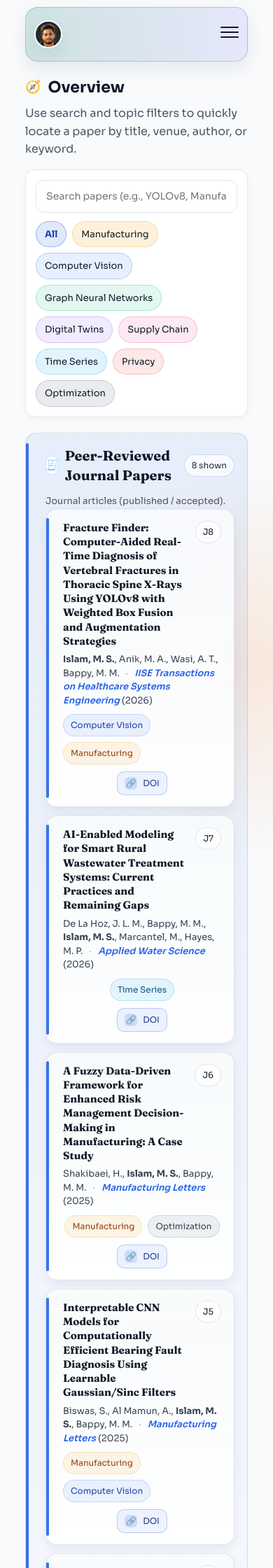
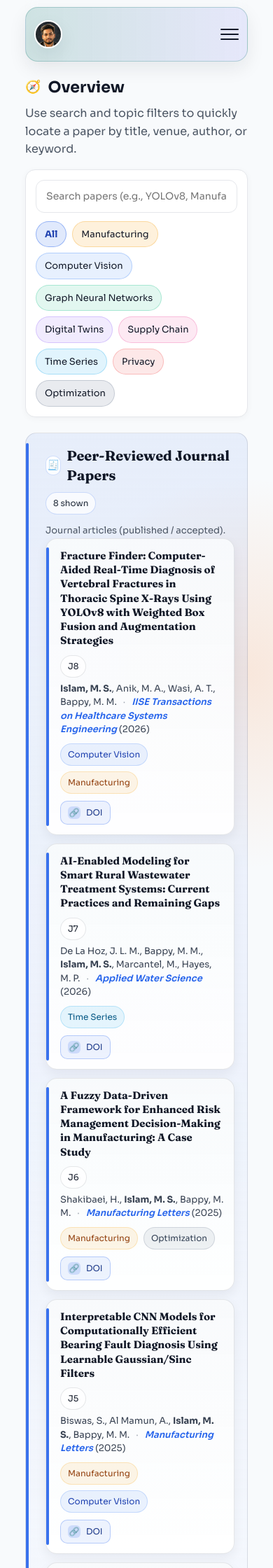
Before and after one commit to shafikul-islam/shafikul-islam.github.io, a Jekyll site: the page built from publications.md, in a window 390 px wide. Shown: the top 2240 px of the page at 70% size. Built offline with Jekyll 4.4.1, drawn with Linux system fonts in a browser that asks for light colours.

Commit message:
Fix responsive nav visibility and mobile overflow layout

```diff
--- a/_sass/components/_hamburger.scss
+++ b/_sass/components/_hamburger.scss
@@ -1,9 +1,17 @@
 .hamburger {
+  display: inline-flex;
+  align-items: center;
+  justify-content: center;
+  margin-left: auto;
   background: transparent;
   border: 0;
   padding: 10px 0 10px 10px;
   cursor: pointer;
   z-index: 30;
+
+  @include media-breakpoint-up(md) {
+    display: none;
+  }
 }
 
 .hamburger-box {
--- a/assets/css/main.scss
+++ b/assets/css/main.scss
@@ -1656,6 +1656,24 @@
 }
 
 @media (max-width: 720px) {
+  html,
+  body {
+    overflow-x: hidden;
+  }
+
+  .hero-container {
+    padding: 20px;
+  }
+
+  .hero-media {
+    float: none;
+    width: min(260px, 100%);
+    margin: 0 0 14px;
+  }
+
+  .hero-body {
+    overflow-wrap: anywhere;
+  }
 
   .news-header,
   .section-head {
--- a/publications.md
+++ b/publications.md
@@ -357,6 +357,36 @@
 .pub-link--ssrn .link-icon{
   background: rgba(245,158,11,0.20);
   color: #92400e;
+}
+
+@media (max-width: 720px){
+  .pubs-section-header{
+    flex-wrap: wrap;
+  }
+
+  .pubs-count{
+    white-space: normal;
+  }
+
+  .pub-card{
+    padding: 14px;
+  }
+
+  .pub-card-top{
+    flex-direction: column;
+  }
+
+  .pub-badge{
+    align-self: flex-start;
+  }
+
+  .pub-card-footer{
+    align-items: flex-start;
+  }
+
+  .pub-actions{
+    width: 100%;
+  }
 }
 
 /* Empty message */
```
